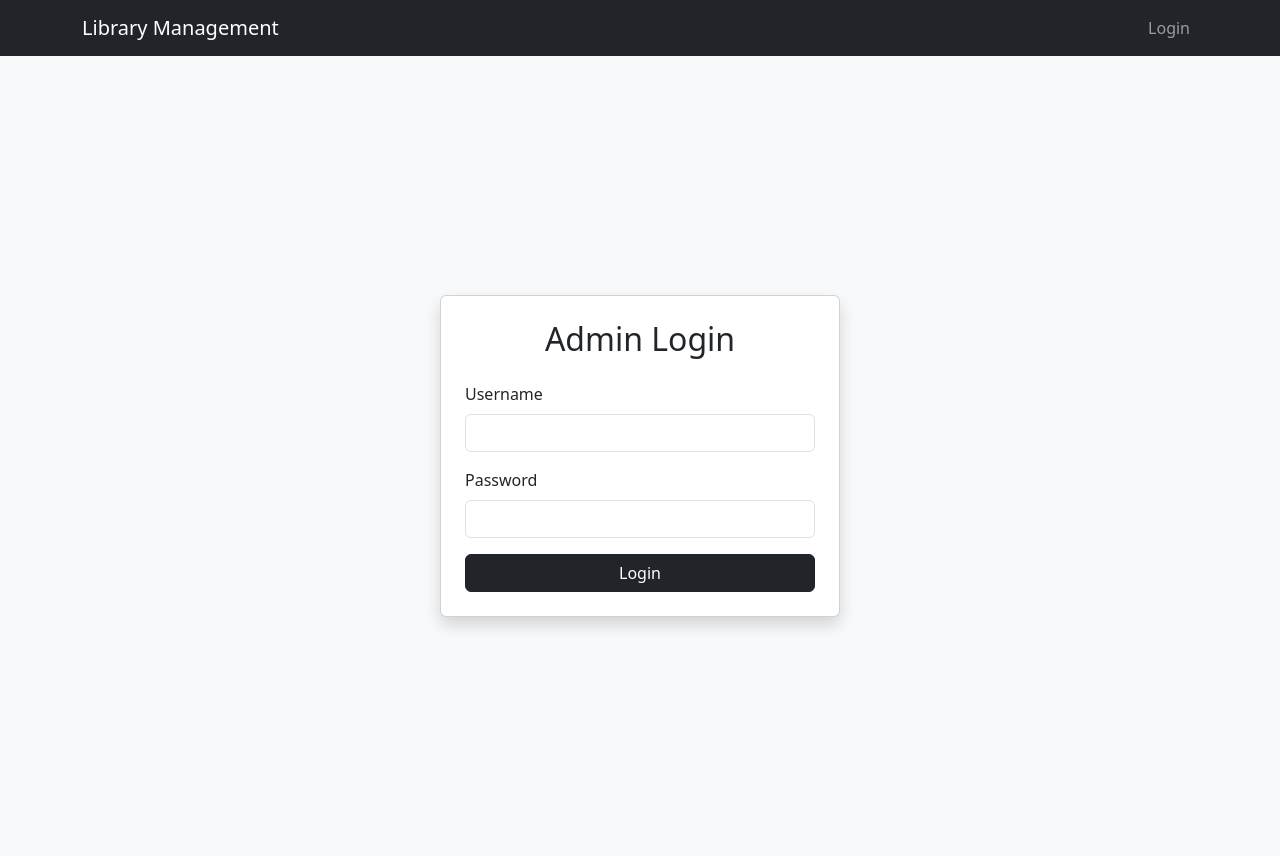
After one commit to SuhelKhanCA/Library-Management-System, a Flask app: page /admin_login in a window 1280 px wide. The commit adds this page. Run offline with Flask 3, Linux system fonts and the light colour scheme.

Commit message:
add all the files remaining

```diff
--- a/app.py
+++ b/app.py
@@ -1,11 +1,14 @@
-from flask import Flask, render_template, redirect, url_for, flash, request
+from flask import Flask, render_template, redirect, url_for, flash, request, abort
 from flask_sqlalchemy import SQLAlchemy
 from flask_bcrypt import Bcrypt
 from flask_login import LoginManager, login_required, login_user, logout_user, current_user
 from config import Config
 from models import db, User, Book, Membership, Transaction
-from forms import LoginForm, BookForm, MembershipForm, UserForm, IssueForm, ReturnForm, FinePaymentForm
+from forms import LoginForm, BookForm, MembershipForm, UserForm, IssueForm, ReturnForm, FinePaymentForm, RegisterForm
 from datetime import datetime, timedelta
+from werkzeug.security import generate_password_hash, check_password_hash
+from forms import AdminRegisterForm
+
 
 # Initialize Flask app, DB, and login manager
 app = Flask(__name__)
@@ -26,6 +29,23 @@ def load_user(user_id):
 def index():
     return render_template('index.html')
 
+# admin register
+@app.route('/admin_register', methods=['GET', 'POST'])
+def admin_register():
+    form = AdminRegisterForm()
+    if form.validate_on_submit():
+        new_admin = User(
+            username=form.username.data,
+            password=generate_password_hash(form.password.data),
+            role='admin'
+        )
+        db.session.add(new_admin)
+        db.session.commit()
+        flash('Admin registration successful! Please log in.', 'success')
+        return redirect(url_for('login'))
+
+    return render_template('admin_register.html', form=form)
+
 
 # Login Route
 @app.route('/login', methods=['GET', 'POST'])
@@ -33,12 +53,65 @@ def login():
     form = LoginForm()
     if form.validate_on_submit():
         user = User.query.filter_by(username=form.username.data).first()
-        if user and bcrypt.check_password_hash(user.password, form.password.data):
+        if user and user.check_password(form.password.data):
             login_user(user)
-            flash('Logged in successfully!', 'success')
-            return redirect(url_for('index'))
-        flash('Invalid username or password', 'danger')
+            # Redirect based on user role
+            if user.is_admin():
+                return redirect(url_for('admin_dashboard'))
+            else:
+                return redirect(url_for('user_dashboard'))
+        else:
+            flash('Invalid username or password', 'danger')
     return render_template('login.html', form=form)
+
+# Admin login route
+@app.route('/admin_login', methods=['GET', 'POST'])
+def admin_login():
+    if request.method == 'POST':
+        username = request.form['username']
+        password = request.form['password']
+
+        # Authenticate the user (pseudo-code)
+        user = User.authenticate(username, password)  # Replace with actual authentication logic
+
+        if user and user.is_admin:  # Check if the user is an admin
+            login_user(user)  # Flask-Login function to log in the user
+            return redirect(url_for('admin_dashboard'))
+        else:
+            flash('Invalid username or password', 'danger')
+            return render_template('admin_login.html', error="Invalid credentials.")
+
+    return render_template('admin_login.html')
+
+# Admin dashboard route
+@app.route('/admin/dashboard')
+@login_required
+def admin_dashboard():
+    if not current_user.is_admin:
+        return redirect(url_for('index'))  # Redirect if not an admin
+    return render_template('admin_dashboard.html')
+
+@app.route('/user/dashboard')
+@login_required
+def user_dashboard():
+    if not current_user.is_admin():  # Corrected method call
+        abort(403)
+    return render_template('user_dashboard.html')
+
+# searching books
+@app.route('/search_results', methods=['GET', 'POST'])
+@login_required
+def search_results():
+    form = BookForm()  # Assuming you have a form for book searching
+    books = []  # To hold the search results
+    if form.validate_on_submit():
+        search_term = form.search.data
+        # Fetch books that match the search term
+        books = Book.query.filter(Book.title.contains(search_term)).all()
+        if not books:
+            flash('No books found matching your search.', 'info')
+
+    return render_template('search_results.html', form=form, books=books)
 
 
 # Logout Route
@@ -49,12 +122,35 @@ def logout():
     flash('You have been logged out.', 'info')
     return redirect(url_for('login'))
 
+@app.route('/register', methods=['GET', 'POST'])
+def register():
+    form = RegisterForm()
+    if form.validate_on_submit():
+        existing_user = User.query.filter_by(username=form.username.data).first()
+        if existing_user:
+            flash('Username already exists. Please choose a different one.', 'danger')
+            return render_template('register.html', form=form)
+
+        new_user = User(
+            username=form.username.data,
+            password=bcrypt.generate_password_hash(form.password.data).decode('utf-8'),  # Hash the password
+            role='user'  # Default role
+        )
+
+        db.session.add(new_user)
+        db.session.commit()
+
+        flash('Registration successful! Please log in.', 'success')
+        return redirect(url_for('login'))
+
+    return render_template('register.html', form=form)
+
 
 # Add Membership Route (Admin Only)
 @app.route('/add_membership', methods=['GET', 'POST'])
 @login_required
 def add_membership():
-    if not current_user.is_admin():
+    if not current_user.is_admin():  # Corrected method call
         flash('Access Denied', 'danger')
         return redirect(url_for('index'))
     form = MembershipForm()
@@ -68,7 +164,7 @@ def add_membership():
         db.session.commit()
         flash('Membership added successfully!', 'success')
         return redirect(url_for('manage_memberships'))
-    return render_template('maintenance/memberships.html', form=form)
+    return render_template('memberships.html', form=form)
 
 
 # Check Book Availability Route
@@ -80,7 +176,7 @@ def check_availability():
     if form.validate_on_submit():
         search_term = form.search.data
         books = Book.query.filter(Book.title.contains(search_term)).all()
-    return render_template('transactions/availability.html', form=form, books=books)
+    return render_template('availability.html', form=form, books=books)
 
 
 # Issue Book Route
@@ -102,7 +198,7 @@ def issue_book():
             flash(f'Book "{form.title.data}" issued successfully!', 'success')
             return redirect(url_for('index'))
         flash('Book is not available.', 'danger')
-    return render_template('transactions/issue.html', form=form)
+    return render_template('issue.html', form=form)
 
 
 # Return Book Route
@@ -149,7 +245,7 @@ def pay_fine(transaction_id):
 @app.route('/manage_memberships')
 @login_required
 def manage_memberships():
-    if not current_user.is_admin():
+    if not current_user.is_admin():  # Corrected method call
         flash('Access Denied', 'danger')
         return redirect(url_for('index'))
     memberships = Membership.query.all()
@@ -160,7 +256,7 @@ def manage_memberships():
 @app.route('/add_book', methods=['GET', 'POST'])
 @login_required
 def add_book():
-    if not current_user.is_admin():
+    if not current_user.is_admin():  # Corrected method call
         flash('Access Denied', 'danger')
         return redirect(url_for('index'))
     form = BookForm()
@@ -182,7 +278,7 @@ def add_book():
 @app.route('/manage_books')
 @login_required
 def manage_books():
-    if not current_user.is_admin():
+    if not current_user.is_admin():  # Corrected method call
         flash('Access Denied', 'danger')
         return redirect(url_for('index'))
     books = Book.query.all()
--- /dev/null
+++ b/templates/admin_login.html
@@ -0,0 +1,76 @@
+<!DOCTYPE html>
+<html lang="en">
+<head>
+    <meta charset="UTF-8">
+    <meta name="viewport" content="width=device-width, initial-scale=1.0">
+    <title>Admin Login</title>
+    <link href="https://cdn.jsdelivr.net/npm/bootstrap@5.3.0/dist/css/bootstrap.min.css" rel="stylesheet">
+</head>
+<body >
+    <!-- Navbar -->
+    <nav class="navbar navbar-expand-lg navbar-dark bg-dark">
+        <div class="container">
+            <a class="navbar-brand" href="{{ url_for('index') }}">Library Management</a>
+            <button class="navbar-toggler" type="button" data-bs-toggle="collapse" data-bs-target="#navbarNav" aria-controls="navbarNav" aria-expanded="false" aria-label="Toggle navigation">
+                <span class="navbar-toggler-icon"></span>
+            </button>
+            <div class="collapse navbar-collapse" id="navbarNav">
+                <ul class="navbar-nav ms-auto">
+                    {% if current_user.is_authenticated %}
+                        <li class="nav-item">
+                            <a class="nav-link" href="{{ url_for('check_availability') }}">Check Book Availability</a>
+                        </li>
+                        {% if current_user.is_admin() %}
+                            <li class="nav-item">
+                                <a class="nav-link" href="{{ url_for('add_book') }}">Add Book</a>
+                            </li>
+                            <li class="nav-item">
+                                <a class="nav-link" href="{{ url_for('manage_books') }}">Manage Books</a>
+                            </li>
+                            <li class="nav-item">
+                                <a class="nav-link" href="{{ url_for('add_membership') }}">Add Membership</a>
+                            </li>
+                            <li class="nav-item">
+                                <a class="nav-link" href="{{ url_for('manage_memberships') }}">Manage Memberships</a>
+                            </li>
+                        {% endif %}
+                        <li class="nav-item">
+                            <a class="nav-link" href="{{ url_for('issue_book') }}">Issue Book</a>
+                        </li>
+                        <li class="nav-item">
+                            <a class="nav-link" href="{{ url_for('return_book') }}">Return Book</a>
+                        </li>
+                        <li class="nav-item">
+                            <a class="nav-link" href="{{ url_for('logout') }}">Logout</a>
+                        </li>
+                    {% else %}
+                        <li class="nav-item">
+                            <a class="nav-link" href="{{ url_for('login') }}">Login</a>
+                        </li>
+                    {% endif %}
+                </ul>
+            </div>
+        </div>
+    </nav>
+    <div class="d-flex align-items-center justify-content-center min-vh-100 bg-light">
+    <div class="card shadow p-4" style="width: 100%; max-width: 400px;">
+        <h2 class="text-center mb-4">Admin Login</h2>
+        <form action="{{ url_for('admin_login') }}" method="POST">
+            <div class="mb-3">
+                <label for="username" class="form-label">Username</label>
+                <input type="text" id="username" name="username" class="form-control" required>
+            </div>
+            <div class="mb-3">
+                <label for="password" class="form-label">Password</label>
+                <input type="password" id="password" name="password" class="form-control" required>
+            </div>
+            <button type="submit" class="btn btn-dark w-100">Login</button>
+        </form>
+        {% if error %}
+            <div class="alert alert-danger mt-3 text-center">{{ error }}</div>
+        {% endif %}
+    </div>
+    </div>
+    <script src="https://cdn.jsdelivr.net/npm/bootstrap@5.3.0/dist/js/bootstrap.bundle.min.js"></script>
+</body>
+</html>
--- a/templates/index.html
+++ b/templates/index.html
@@ -119,6 +119,12 @@
             </div>
         {% endif %}
     </div>
+    <!-- Optional Footer -->
+    <footer class="bg-light fixed-bottom text-center text-lg-start mt-4 bg-dark text-white">
+        <div class="text-center p-3">
+            &copy; 2024 Library Management System. All Rights Reserved.
+        </div>
+    </footer>
 
     <script src="https://cdn.jsdelivr.net/npm/bootstrap@5.3.0/dist/js/bootstrap.bundle.min.js"></script>
 </body>
```
Also changed, not shown: forms.py (+21 -0 lines), models.py (+23 -5 lines), templates/admin_register.html (+3 -5 lines), instance/library_management.db, 1 other file.
